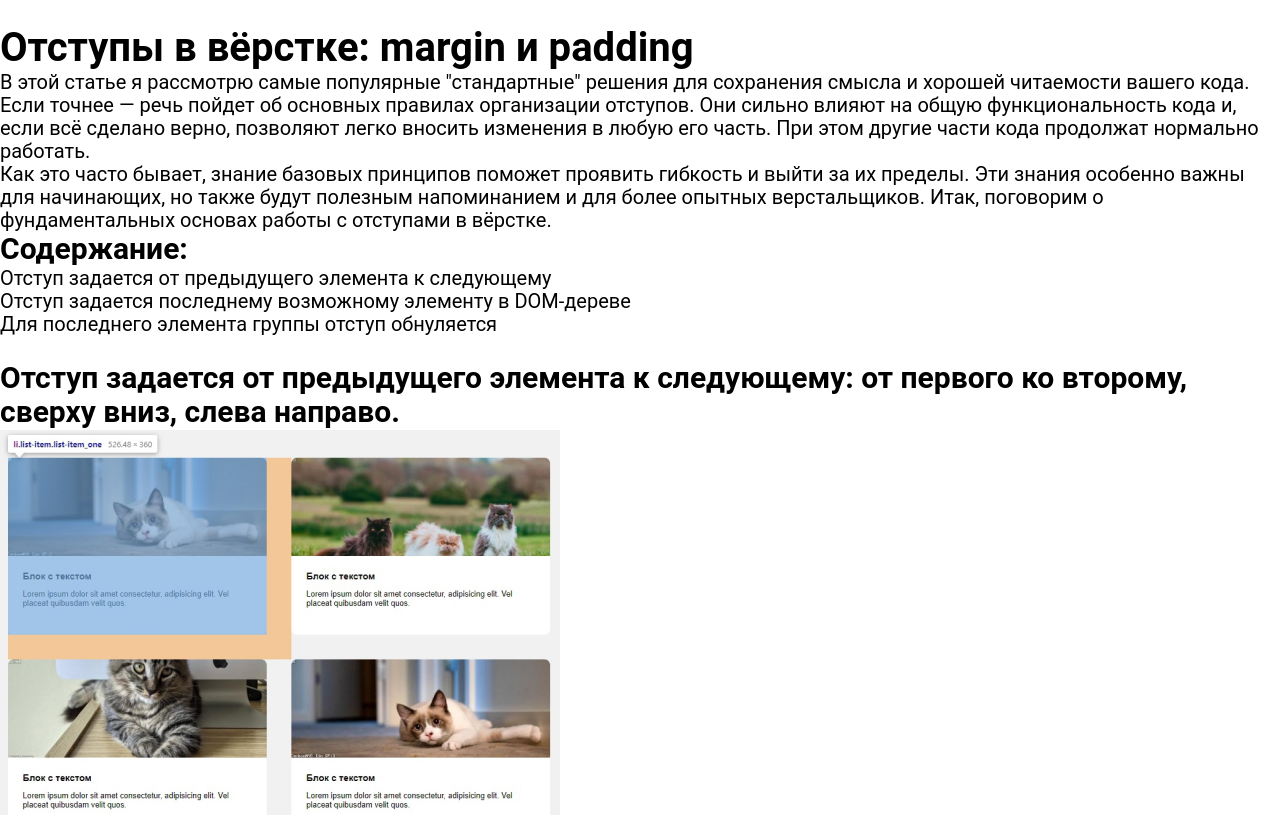
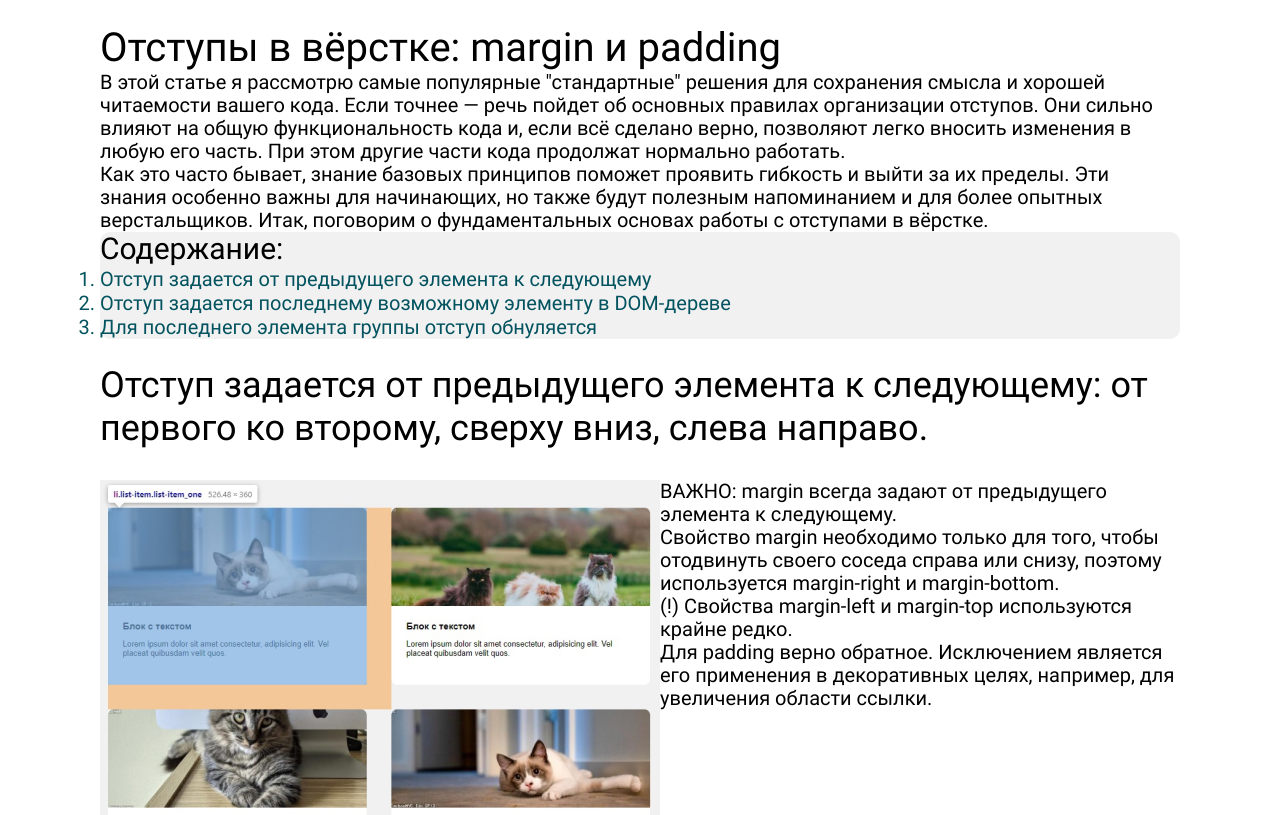
Before and after one commit to vkate174/indentation_module2, a plain HTML site: page index.html in a window 1280 px wide. Shown: the top 815 px of the page. Drawn offline with Linux system fonts and the light colour scheme.

Commit message:
добавление fonts, стилей, классов

```diff
--- a/index.html
+++ b/index.html
@@ -3,13 +3,17 @@
 <head>
   <meta charset="UTF-8">
   <meta name="viewport" content="width=device-width, initial-scale=1.0">
+  <link rel="preload" href="fonts/Roboto-Black.ttf" as="font" type="font/ttf" crossorigin>
+  <link rel="preload" href="fonts/Roboto-Bold.ttf" as="font" type="font/ttf" crossorigin>
+  <link rel="preload" href="fonts/Roboto-Regular.ttf" as="font" type="font/ttf" crossorigin>
   <link href="styles/style.css" rel="stylesheet">
   <title>Итоговая работа модуля CSS</title>
 </head>
 <body>
   <section class="section">
-    <h1>Отступы в вёрстке: margin и padding</h1>
-    <p>В этой статье я рассмотрю самые популярные "стандартные" решения для сохранения смысла и хорошей читаемости вашего кода.
+    <div class="container">
+      <h1 class="title">Отступы в вёрстке: margin и padding</h1>
+      <p class="">В этой статье я рассмотрю самые популярные "стандартные" решения для сохранения смысла и хорошей читаемости вашего кода.
         Если точнее — речь пойдет об основных правилах организации отступов.
         Они сильно влияют на общую функциональность кода и, если всё сделано верно, позволяют легко вносить изменения в любую его часть.
         При этом другие части кода продолжат нормально работать.
@@ -18,43 +22,45 @@
         Эти знания особенно важны для начинающих, но также будут полезным напоминанием и для более опытных верстальщиков.
         Итак, поговорим о фундаментальных основах работы с отступами в вёрстке.
       </p>
-    <nav>
-      <h2>Содержание:</h2>
-      <ol>
-        <li>
-          <a href="#part1">Отступ задается от предыдущего элемента к следующему</a>
+      <nav class="navigation">
+        <h2 class="navigation__title">Содержание:</h2>
+        <ol class="navigation__list">
+          <li class="navigation__item">
+            <a href="#part1" class="navigation__link">Отступ задается от предыдущего элемента к следующему</a>
           </li>
-        <li>
-          <a href="#part2">Отступ задается последнему возможному элементу в DOM-дереве</a>
+          <li class="navigation__item">
+            <a href="#part2" class="navigation__link">Отступ задается последнему возможному элементу в DOM-дереве</a>
           </li>
-        <li>
-          <a href="#part3">Для последнего элемента группы отступ обнуляется</a>
+          <li class="navigation__item">
+            <a href="#part3" class="navigation__link">Для последнего элемента группы отступ обнуляется</a>
           </li>
         </ol>
       </nav>
+    </div>
   </section>
 
   <section class="section">
     <div class="container margins">
-      <h2 id="part1">Отступ задается от предыдущего элемента к следующему: от первого ко второму, сверху вниз, слева направо.</h2>
-      <div>
-        <img src="img/margin.jpg">
-        <p>ВАЖНО: margin всегда задают от предыдущего элемента к следующему.</p>
-        <p>Свойство margin необходимо только для того, чтобы отодвинуть своего соседа справа или снизу, поэтому используется margin-right и margin-bottom.</p>
-        <p>(!) Свойства margin-left и margin-top используются крайне редко.</p>
-        <p>Для padding верно обратное. Исключением является его применения в декоративных целях, например, для увеличения области ссылки.</p>
-        <img src="img/padding.jpg">
+      <h2 id="part1" class="section-title">Отступ задается от предыдущего элемента к следующему: от первого ко второму, сверху вниз, слева направо.</h2>
+      <div class="div">
+        <img src="img/margin.jpg" class="photo">
+        <p class="ol">ВАЖНО: margin всегда задают от предыдущего элемента к следующему.</p>
+        <p class="ol">Свойство margin необходимо только для того, чтобы отодвинуть своего соседа справа или снизу, поэтому используется margin-right и margin-bottom.</p>
+        <p class="ol">(!) Свойства margin-left и margin-top используются крайне редко.</p>
+        <p class="ol">Для padding верно обратное. Исключением является его применения в декоративных целях, например, для увеличения области ссылки.</p>
+    </div>
+    <div class="div">
+      <img src="img/padding.jpg" class="photo_two">
       <p>Отступ внутри блока сверху или слева реализуется через padding-top и padding-left родителя.</p>
       <p>Отступы, как правило, делают в направлении от предыдущего элемента к следующему. Так элемент не будет толкать сам себя.</p>
       <p>Изначально элемент статичен, а его положение может меняться только под воздействием свойств других блоков или свойств родителя.</p>
     </div>
-
     </div>
   </section>
 
   <section class="section">
     <div class="container">
-      <h2 id="part2">Отступ задается последнему возможному элементу в DOM-дереве</h2>
+      <h2 id="part2" class="section-title">Отступ задается последнему возможному элементу в DOM-дереве</h2>
       <p>Вообще, margin задают исключительно между соседними элементами DOM-дерева. Для примера, посмотрите на этот список:</p>
       <img src="img/codeRecipe.jpg">
       <img src="img/listRecipe.jpg">
@@ -78,7 +84,7 @@
 
   <section class="section">
     <div class="container">
-      <h2 id="part3">Для последнего элемента группы отступ всегда обнуляется</h2>
+      <h2 id="part3" class="section-title">Для последнего элемента группы отступ всегда обнуляется</h2>
       <p>Для наглядности возьмём наш предыдущий пример с рецептами</p>
       <p>Между рецептами расстояние одинаковое. Можно заметить, что и до следующего блока расстояние такое же.</p>
       <img src="img/recipe1.jpg">
@@ -100,7 +106,7 @@
 
   <section class="section">
     <div class="container">
-      <h2>Подытожим:</h2>
+      <h2 class="section-title">Подытожим:</h2>
       <ul>
         <li>отступы задаём от предыдущего элемента к следующему</li>
         <li>используем только margin-right и margin-bottom</li>
--- /dev/null
+++ b/styles/about.css
@@ -0,0 +1,31 @@
+.container {}
+
+.navigation {
+  border-radius: 10px;
+  background: rgb(241, 241, 241);
+}
+.navigation__list {
+  list-style: decimal;
+}
+
+.navigation__item {
+  color: rgb(2, 83, 95);
+  font-family: Roboto;
+  font-size: 20px;
+  font-weight: 400;
+  line-height: 120%;
+  letter-spacing: 0%;
+  text-align: left;
+}
+
+.navigation__link {
+  text-decoration:solid;
+}
+
+.section {}
+
+.title {}
+
+.navigation__title {
+
+}
--- a/styles/index.css
+++ b/styles/index.css
@@ -1,3 +1,27 @@
+@font-face {
+  font-family: Roboto;
+  src: local("Roboto"),
+        url("../fonts/Roboto-Regular.ttf") format("ttf");
+  font-weight: 400;
+  font-display: swap;
+}
+
+@font-face {
+  font-family: Roboto;
+  src: local("Roboto"),
+        url("../fonts/Roboto-Bold.ttf") format("ttf");
+  font-weight: 700;
+  font-display: swap;
+}
+
+@font-face {
+  font-family: Roboto;
+  src: local("Roboto"),
+        url("../fonts/Roboto-Black.ttf") format("ttf");
+  font-weight: 900;
+  font-display: swap;
+}
+
 html {
   box-sizing: border-box;
   scroll-behavior: smooth;
@@ -82,7 +106,7 @@ blockquote {
 }
 
 .container {
-  max-width: 1440px;
+  max-width: 1080px;
   margin: 0 auto;
 }
 
@@ -92,9 +116,8 @@ blockquote {
 }
 
 .section-title {
-  font-weight: 700;
-  font-size: 40px;
-  line-height: 50px;
-  text-align: center;
-  margin-bottom: 40px;
+  font-weight: 900;
+  font-size: 36px;
+  line-height: 120%;
+  margin-bottom: 30px;
 }
--- /dev/null
+++ b/styles/second.css
@@ -0,0 +1,19 @@
+.container {}
+
+.div {}
+
+.margins {}
+
+.ol {}
+
+.photo {
+  float: left;
+}
+
+.photo__two {
+  float: right;
+}
+
+.section {}
+
+.section-title {}
--- a/styles/style.css
+++ b/styles/style.css
@@ -1,2 +1,4 @@
 @import url(normolize.css);
 @import url(index.css);
+@import url(about.css);
+@import url(second.css);
```
Also changed, not shown: fonts/Roboto-Black.ttf (added), fonts/Roboto-Bold.ttf (added), fonts/Roboto-Regular.ttf (added). Lines whose indentation alone changed are shown as unchanged.
